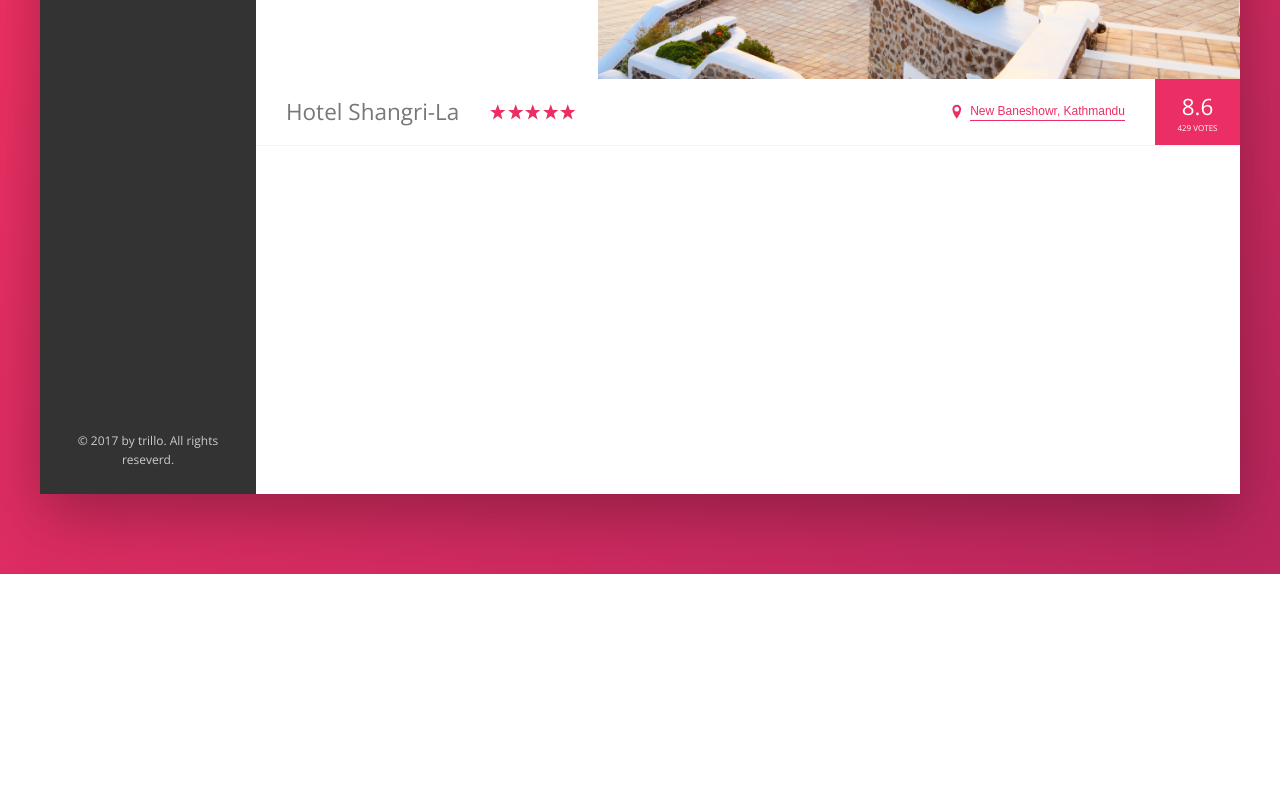
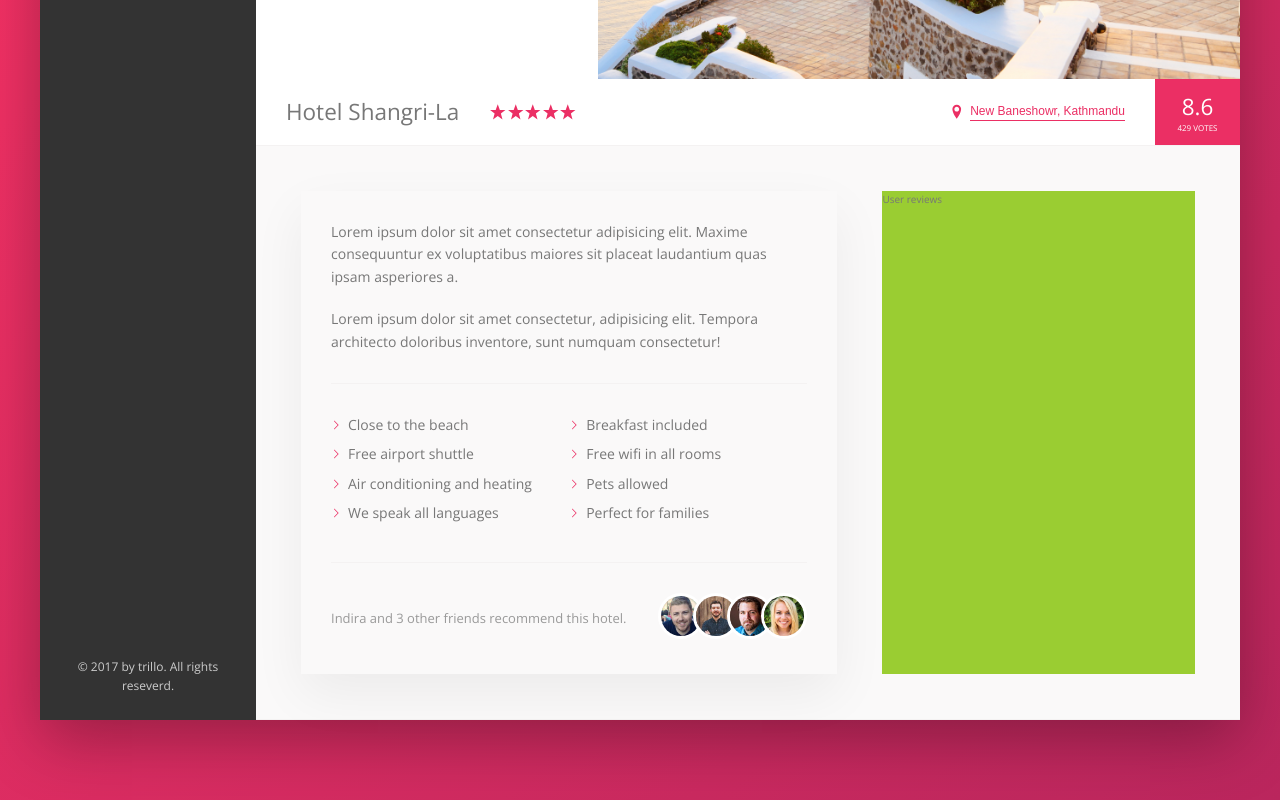
Before and after one commit to rupaklama/css-advanced, a website: page trillo-flex/index.html in a window 1280 px wide. Shown: the part 456-1256 px from the top of the page. Before the commit the page ends 1030 px from the top, so only its background shows below. Drawn offline with nearby package versions, Linux system fonts and the light colour scheme.

Commit message:
description section completed

```diff
--- a/trillo-flex/index.html
+++ b/trillo-flex/index.html
@@ -134,6 +134,44 @@
               <div class="overview__rating-count">429 votes</div>
             </div>
           </div>
+
+          <div class="detail">
+            <div class="description">
+              <p class="paragraph">
+                Lorem ipsum dolor sit amet consectetur adipisicing elit. Maxime consequuntur ex voluptatibus maiores sit
+                placeat laudantium quas ipsam asperiores a.
+              </p>
+
+              <p class="paragraph">
+                Lorem ipsum dolor sit amet consectetur, adipisicing elit. Tempora architecto doloribus inventore, sunt
+                numquam consectetur!
+              </p>
+
+              <ul class="list">
+                <li class="list__item">Close to the beach</li>
+                <li class="list__item">Breakfast included</li>
+                <li class="list__item">Free airport shuttle</li>
+                <li class="list__item">Free wifi in all rooms</li>
+                <li class="list__item">Air conditioning and heating</li>
+                <li class="list__item">Pets allowed</li>
+                <li class="list__item">We speak all languages</li>
+                <li class="list__item">Perfect for families</li>
+              </ul>
+
+              <div class="recommend">
+                <p class="recommend__count">Indira and 3 other friends recommend this hotel.</p>
+
+                <div class="recommend__friends">
+                  <img src="img/user-3.jpg" alt="Friend 1" class="recommend__photo" />
+                  <img src="img/user-4.jpg" alt="Friend 2" class="recommend__photo" />
+                  <img src="img/user-5.jpg" alt="Friend 3" class="recommend__photo" />
+                  <img src="img/user-6.jpg" alt="Friend 4" class="recommend__photo" />
+                </div>
+              </div>
+            </div>
+
+            <div class="user-reviews">User reviews</div>
+          </div>
         </main>
       </div>
     </div>
--- a/trillo-flex/sass/_base.scss
+++ b/trillo-flex/sass/_base.scss
@@ -14,6 +14,9 @@
   --color-grey-dark-3: #999;
 
   --shadow-dark: 0 2rem 6rem rgba(0, 0, 0, 0.3);
+  --shadow-light: 0 2rem 5rem rgba(0, 0, 0, 0.06);
+
+  --line: 1px solid var(--color-grey-light-2);
 }
 
 /* Global Reset */
--- a/trillo-flex/sass/_components.scss
+++ b/trillo-flex/sass/_components.scss
@@ -246,7 +246,7 @@
   // justify-content: space-around;
   align-items: center;
 
-  border-bottom: 1px solid var(--color-grey-light-2);
+  border-bottom: var(--line);
 
   &__heading {
     font-size: 2.25rem;
@@ -258,7 +258,7 @@
 
   &__stars {
     // flex: 1;
-    // note - using margin auto with flexbox to not to take all avilable space
+    // note - using 'margin auto' with flexbox to not to take all available space like with above
     // Take space only needed for Content only, very powerful trick
     margin-right: auto;
 
@@ -350,3 +350,82 @@
     box-shadow: none;
   }
 }
+
+/* Paragraph */
+.paragraph:not(:last-of-type) {
+  // :last-of-type - to select last 'p' element
+  margin-bottom: 2rem;
+}
+
+/* List */
+.list {
+  list-style: none;
+  margin: 3rem 0;
+  padding: 3rem 0;
+  border-top: var(--line);
+  border-bottom: var(--line);
+
+  display: flex;
+  // note - using flex-wrap to build a multi-column list
+  flex-wrap: wrap;
+
+  &__item {
+    flex: 0 0 50%;
+    margin-bottom: 0.7rem;
+  }
+
+  // note - using SVG in css
+  &__item::before {
+    content: "";
+    display: inline-block;
+    height: 1rem;
+    width: 1rem;
+    margin-right: 0.7rem;
+
+    // note - can't color svg icon
+    // background-image: url(../img/chevron-thin-right.svg);
+    // background-size: cover;
+
+    // newer browser - CSS Masks to color SVG icons
+    // CSS Mask defines an area where we can look through the element
+    // and see what is behind that element.
+    background-color: var(--color-primary);
+    // note - this makes an icon transparent to its background
+    -webkit-mask-image: url(../img/chevron-thin-right.svg);
+    mask-image: url(../img/chevron-thin-right.svg);
+
+    // similar to background-size: cover;
+    -webkit-mask-size: cover;
+    mask-size: cover;
+  }
+}
+
+/* Recommend */
+.recommend {
+  font-size: 1.3rem;
+  color: var(--color-grey-dark-3);
+
+  display: flex;
+  align-items: center;
+
+  &__count {
+    margin-right: auto;
+  }
+
+  &__friends {
+  }
+
+  &__photo {
+    // default value for image to be exact same size
+    box-sizing: content-box;
+
+    width: 4rem;
+    height: 4rem;
+    border-radius: 50%;
+    border: 3px solid #fff;
+
+    &:not(:last-child) {
+      margin-right: -1.5rem;
+    }
+  }
+}
--- a/trillo-flex/sass/_layout.scss
+++ b/trillo-flex/sass/_layout.scss
@@ -14,7 +14,7 @@
   font-size: 1.4rem;
   height: 7rem;
   background-color: #fff;
-  border-bottom: 1px solid var(--color-grey-light-2);
+  border-bottom: var(--line);
 
   display: flex;
   justify-content: space-between;
@@ -40,9 +40,28 @@
 .hotel-view {
   background-color: #fff;
 
-  height: 80rem;
-
   // take rest of the available space
   // short for flex-grow
   flex: 1;
 }
+
+.detail {
+  display: flex;
+  padding: 4.5rem;
+  background-color: var(--color-grey-light-1);
+  border-bottom: var(--line);
+}
+
+.description {
+  font-size: 1.4rem;
+
+  box-shadow: var(--shadow-light);
+  padding: 3rem;
+  flex: 0 0 60%;
+  margin-right: 4.5rem;
+}
+
+.user-reviews {
+  background-color: yellowgreen;
+  flex: 1;
+}
```
Also changed, not shown: trillo-flex/css/style.css.
